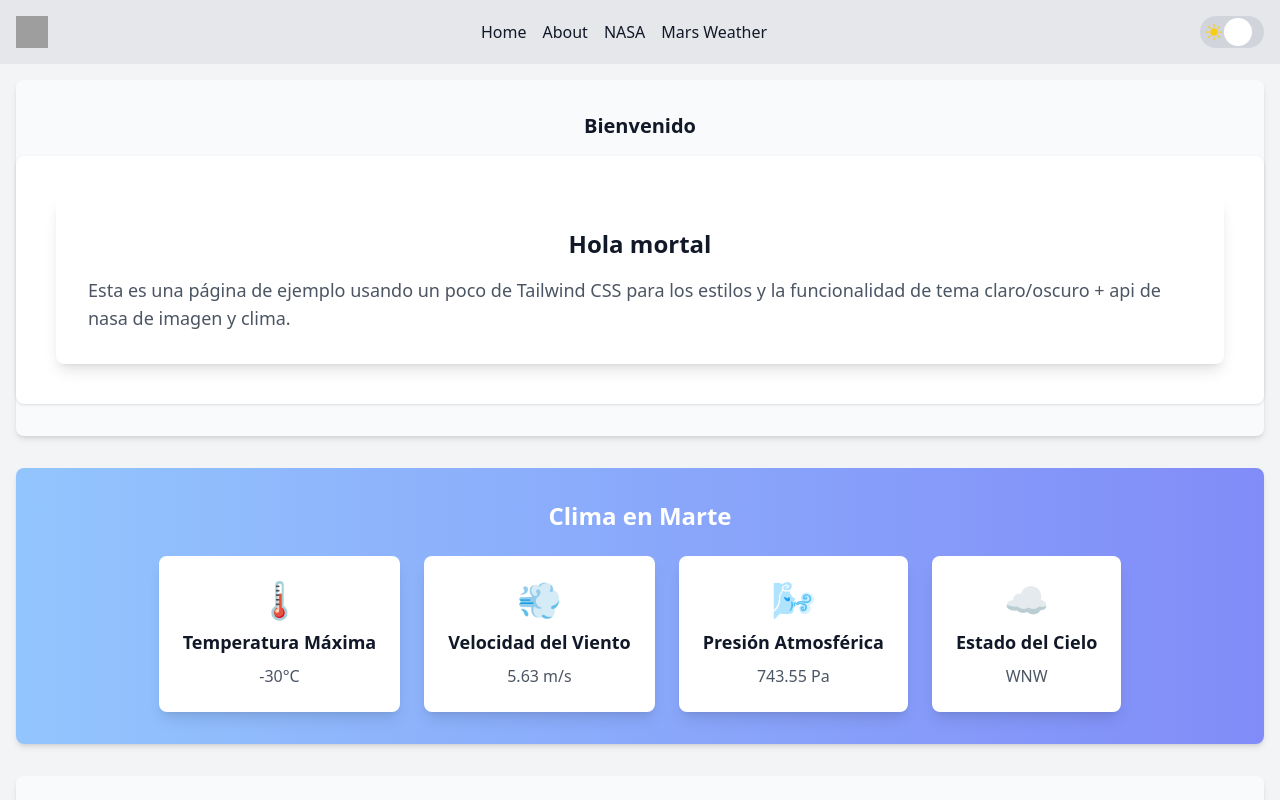
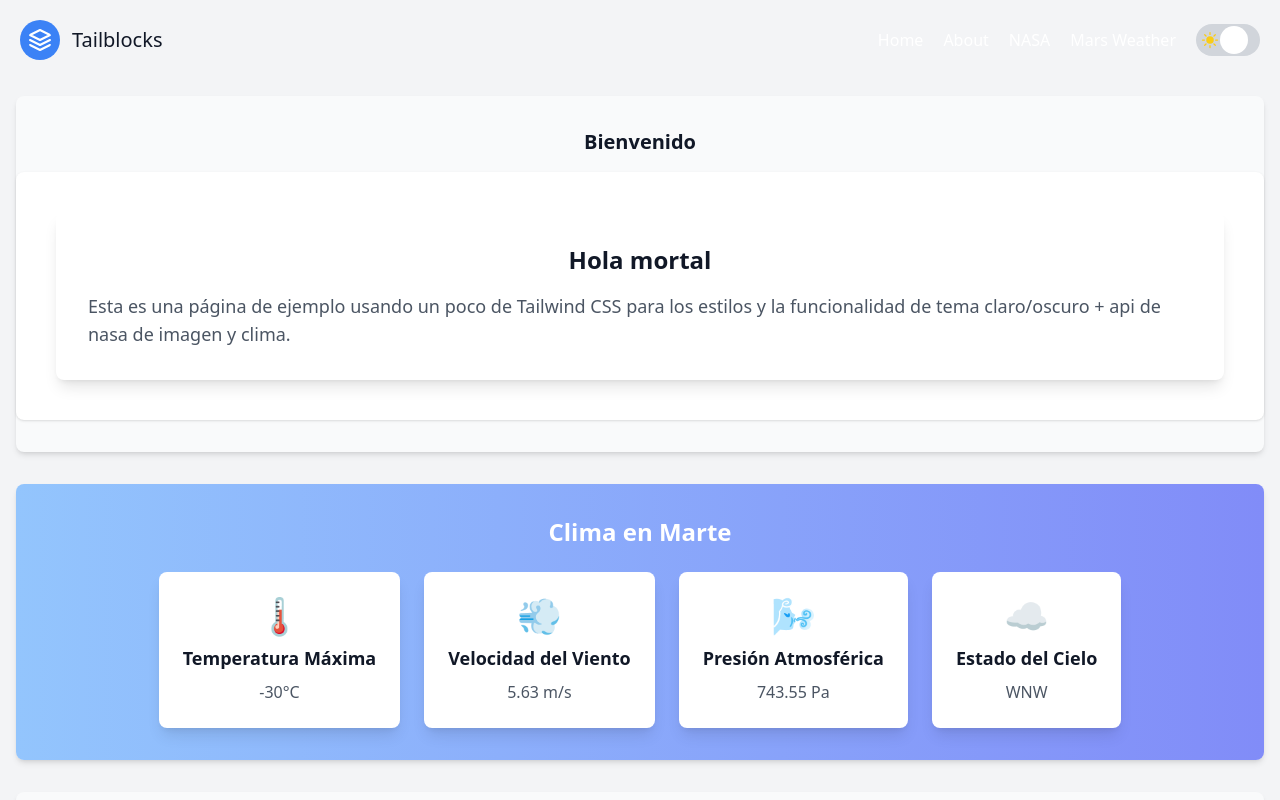
Before and after one commit to matesquivel/mi-proyecto-pnt2, a React (Create React App) app: page / in a window 1280 px wide. Shown: the top 800 px of the page. Built offline with nearby package versions, Linux system fonts and the light colour scheme; no server answers; grey boxes are pictures that could not be loaded; the HTML template or start-up script is replaced by a standard one.

Commit message:
ultimos cambios

```diff
--- a/src/App.js
+++ b/src/App.js
@@ -1,8 +1,8 @@
 import { useState, useEffect } from 'react';
+import { SunIcon, MoonIcon } from '@heroicons/react/24/solid';
 import Home from './components/Home';
 import About from './components/About';
 import NasaApod from './components/NasaApod';
-import Button from './components/Button';
 
 export default function App() {
   const [darkMode, setDarkMode] = useState(false);
@@ -21,19 +21,36 @@ export default function App() {
 
   return (
     <div className={`flex flex-col min-h-screen ${darkMode ? 'bg-gray-900 text-gray-100' : 'bg-gray-100 text-gray-900'}`}>
-      {/* Navbar */}
-      <nav className={`bg-gray-200 dark:bg-gray-800 p-4`}>
-        <div className="max-w-7xl mx-auto flex justify-between items-center">
-          <img className="h-8 w-8" src="https://tailwindui.com/plus/img/logos/mark.svg?color=indigo&shade=500" alt="Logo" />
-          <div className="flex space-x-4 items-center">
-            <a href="#home" className="hover:text-indigo-500">Home</a>
-            <a href="#about" className="hover:text-indigo-500">About</a>
-            <a href="#nasa" className="hover:text-indigo-500">NASA</a>
-            <a href="#mars-weather" className="hover:text-indigo-500">Mars Weather</a>
-          </div>
-          <Button />
+
+      {/* Nuevo Header */}
+      <header className="text-gray-600 body-font">
+        <div className="container mx-auto flex flex-wrap p-5 flex-col md:flex-row items-center">
+          <a className="flex title-font font-medium items-center text-gray-900 mb-4 md:mb-0">
+            <svg xmlns="http://www.w3.org/2000/svg" fill="none" stroke="currentColor" stroke-linecap="round" stroke-linejoin="round" stroke-width="2" className="w-10 h-10 text-white p-2 bg-blue-500 rounded-full" viewBox="0 0 24 24">
+              <path d="M12 2L2 7l10 5 10-5-10-5zM2 17l10 5 10-5M2 12l10 5 10-5"></path>
+            </svg>
+            <span className="ml-3 text-xl">Tailblocks</span>
+          </a>
+          <nav className="md:ml-auto flex flex-wrap items-center text-base justify-center">
+            <a href="#home" className="mr-5 hover:text-gray-900">Home</a>
+            <a href="#about" className="mr-5 hover:text-gray-900">About</a>
+            <a href="#nasa" className="mr-5 hover:text-gray-900">NASA</a>
+            <a href="#mars-weather" className="mr-5 hover:text-gray-900">Mars Weather</a>
+          </nav>
+
+          {/* Botón para cambiar el tema */}
+          <button
+            onClick={toggleDarkMode}
+            className="relative inline-flex items-center w-16 h-8 rounded-full bg-gray-300 dark:bg-gray-600 focus:outline-none transition-all duration-300"
+          >
+            <span className={`absolute w-7 h-7 rounded-full bg-white transform transition-transform duration-300 ease-in-out ${darkMode ? 'translate-x-8' : 'translate-x-1'}`}></span>
+            <span className="absolute inset-0 flex items-center justify-between px-1">
+              <SunIcon className={`w-5 h-5 text-yellow-400 transition-opacity duration-300 ${darkMode ? 'opacity-0' : 'opacity-100'}`} />
+              <MoonIcon className={`w-5 h-5 text-blue-500 transition-opacity duration-300 ${darkMode ? 'opacity-100' : 'opacity-0'}`} />
+            </span>
+          </button>
         </div>
-      </nav>
+      </header>
 
       {/* Contenido principal */}
       <main className="flex-grow p-4">
@@ -46,9 +63,7 @@ export default function App() {
 
         <section id="mars-weather" className="py-8 bg-gradient-to-r from-blue-300 to-indigo-400 dark:from-gray-700 dark:to-gray-900 shadow-md rounded-lg mb-8">
           <h2 className="text-2xl font-bold mb-6 text-center text-white dark:text-gray-100">Clima en Marte</h2>
-
           <div className="flex flex-col md:flex-row justify-center items-center gap-6 text-center">
-
             {/* Tarjeta de Temperatura */}
             <div className="bg-white dark:bg-gray-800 p-6 rounded-lg shadow-lg transform transition hover:scale-105">
               <div className="text-4xl font-semibold text-yellow-500 mb-2">🌡️</div>
@@ -58,7 +73,7 @@ export default function App() {
 
             {/* Tarjeta de Viento */}
             <div className="bg-white dark:bg-gray-800 p-6 rounded-lg shadow-lg transform transition hover:scale-105">
-              <div className="text-4xl font-semibold text-blue-500 mb-2">💨</div>
+              <div className="text-4xl font text-blue-500 mb-2">💨</div>
               <h3 className="text-lg font-bold mb-2">Velocidad del Viento</h3>
               <p className="text-gray-600 dark:text-gray-300">5.63 m/s</p>
             </div>
@@ -87,7 +102,7 @@ export default function App() {
         </section>
 
         <section id="about" className="py-8 bg-gray-100 dark:bg-gray-700 shadow-md rounded-lg mb-8">
-            <About />
+          <About />
         </section>
       </main>
 
```
